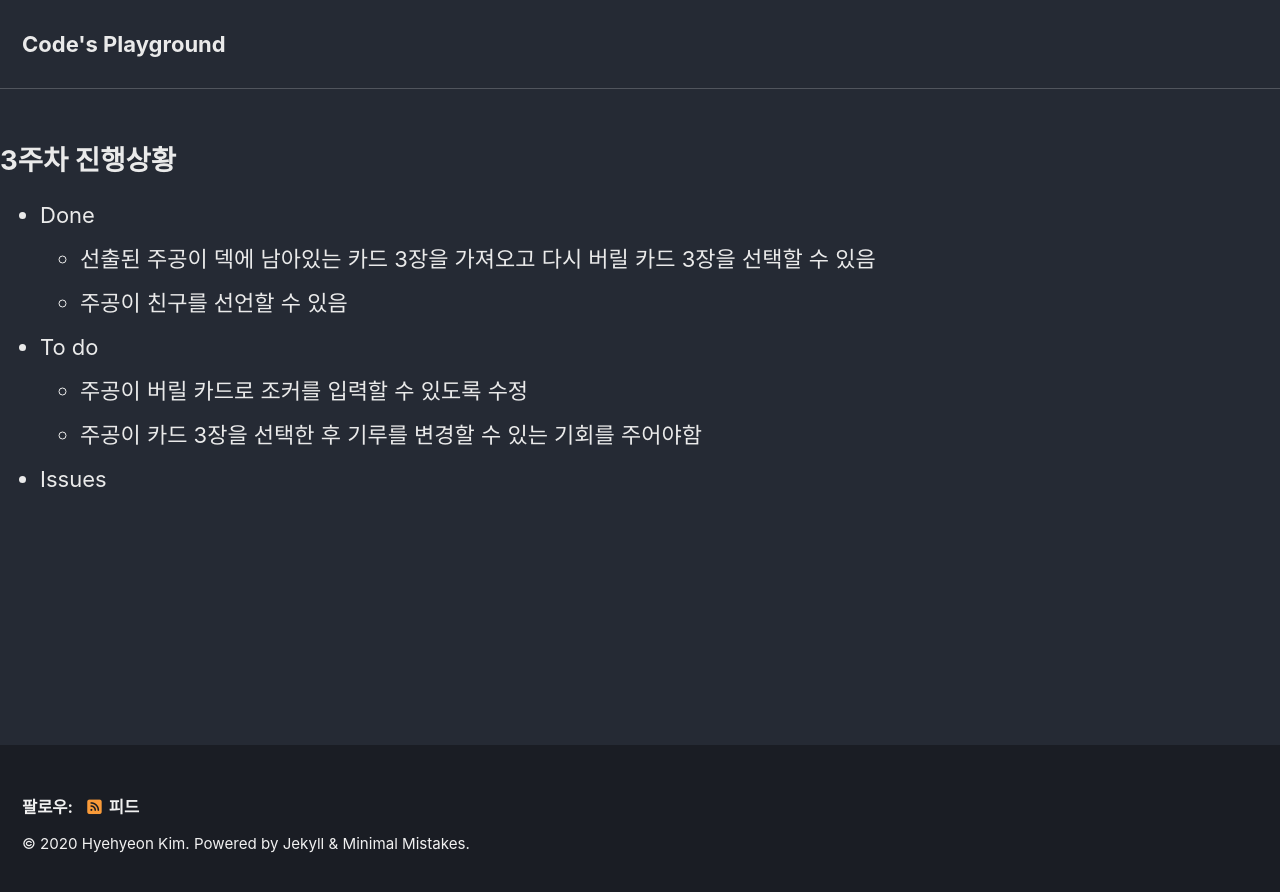
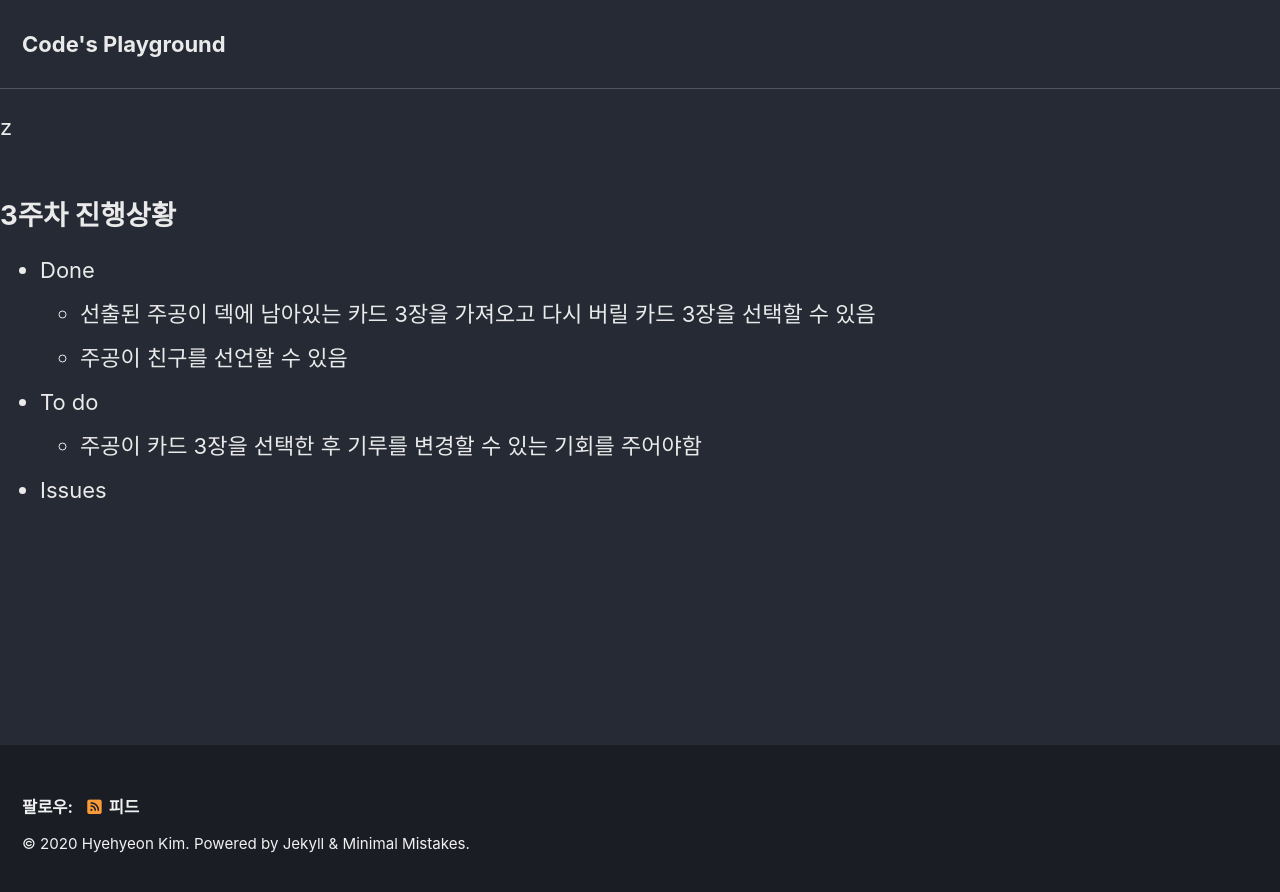
Before and after one commit to kippem9088/kippem9088.github.io, a Jekyll site: the page built from Writing/2020-01-30-Mighty Project 3rd Week.md, in a window 1280 px wide. Shown: the top 892 px of the page. Built offline with Jekyll 4.4.1, drawn with Linux system fonts in a browser that asks for light colours; cached includes are drawn as plain includes; nearby versions of some CDN libraries; some web fonts are replaced; our own code applies the rules of GitHub Pages for plain Markdown files.

Commit message:
마이티 프로젝트 3주차 게시물 작성중

```diff
--- a/Writing/2020-01-30-Mighty Project 3rd Week.md
+++ b/Writing/2020-01-30-Mighty Project 3rd Week.md
@@ -9,12 +9,11 @@ tags:
     - Document
 last_modified_at:
 ---
-
+z
 ## 3주차 진행상황
 - Done
     - 선출된 주공이 덱에 남아있는 카드 3장을 가져오고 다시 버릴 카드 3장을 선택할 수 있음
     - 주공이 친구를 선언할 수 있음
 - To do
-    - 주공이 버릴 카드로 조커를 입력할 수 있도록 수정
     - 주공이 카드 3장을 선택한 후 기루를 변경할 수 있는 기회를 주어야함
 - Issues
```
